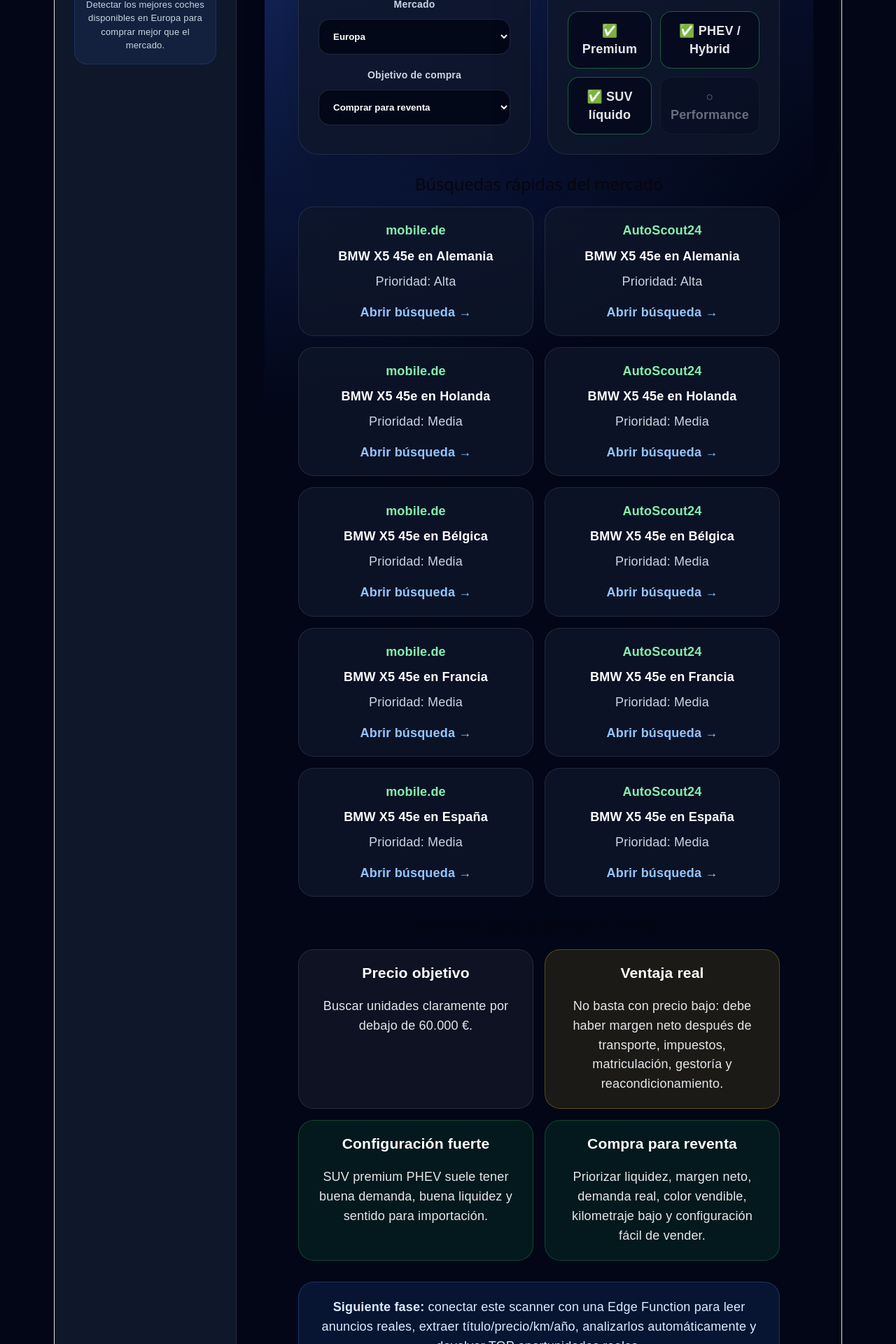
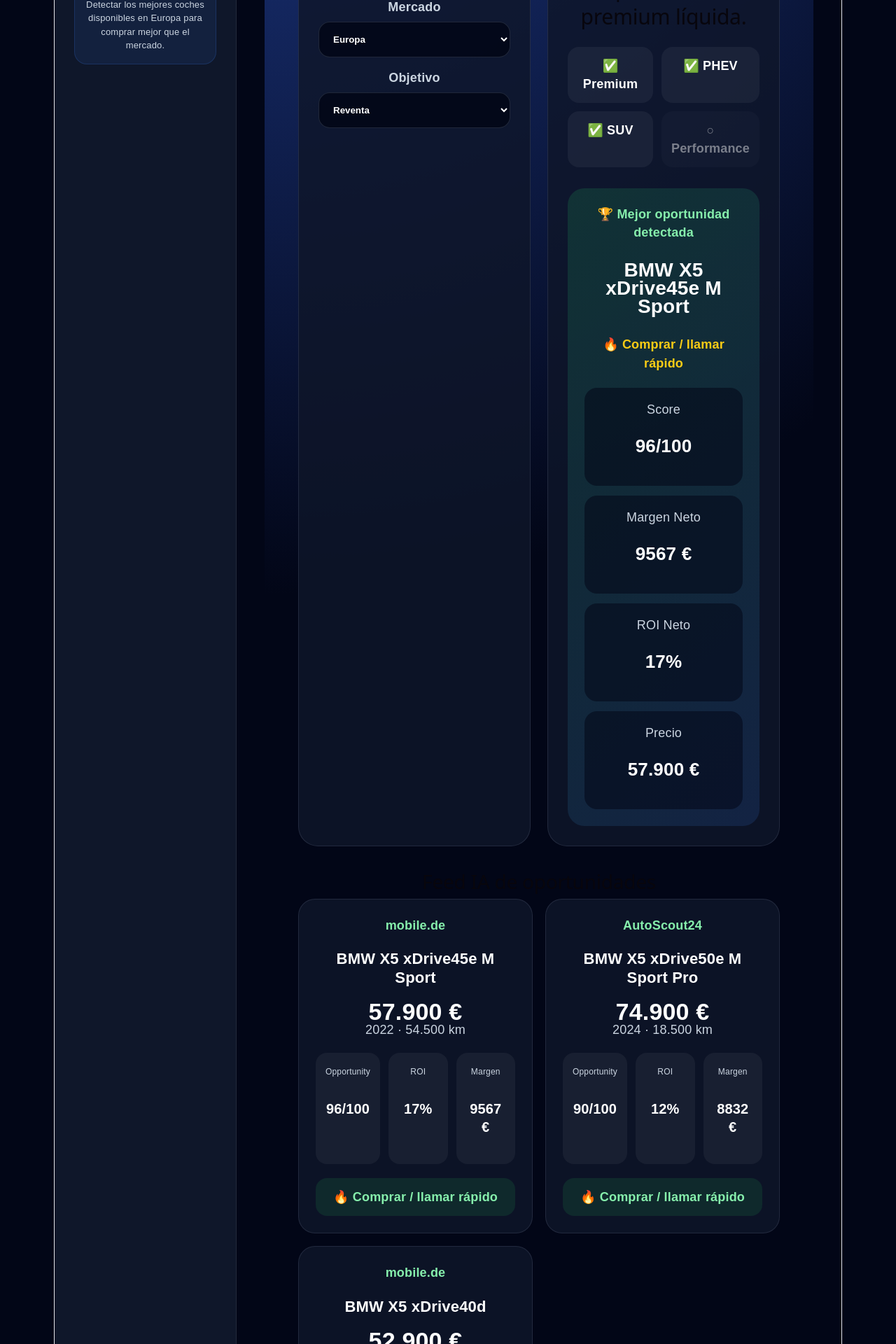
Before and after one commit to inviertetodo-hue/coches-saas-, a React (Vite) app: page / in a window 1280 px wide. Shown: the part 560-2480 px from the top of the page at 70% size. Built offline with nearby package versions, Linux system fonts and the light colour scheme.

Commit message:
add scanner opportunity feed v1

```diff
--- a/src/pages/Scanner.jsx
+++ b/src/pages/Scanner.jsx
@@ -1,5 +1,6 @@
 import { useMemo, useState } from "react";
 import { buildMarketScan } from "../services/marketScanner";
+import { generateMockMarketFeed } from "../services/mockMarketFeed";
 
 export default function Scanner() {
   const [form, setForm] = useState({
@@ -9,7 +10,15 @@ export default function Scanner() {
     useCase: "reventa",
   });
 
-  const scan = useMemo(() => buildMarketScan(form), [form]);
+  const scan = useMemo(
+    () => buildMarketScan(form),
+    [form]
+  );
+
+  const marketFeed = useMemo(
+    () => generateMockMarketFeed(scan),
+    [scan]
+  );
 
   function updateField(field, value) {
     setForm((current) => ({
@@ -31,10 +40,10 @@ export default function Scanner() {
           </h1>
 
           <p style={subtitleStyle}>
-            Escribe qué coche quieres comprar y el
-            sistema prepara una búsqueda inteligente
-            para detectar oportunidades con margen,
-            liquidez y bajo riesgo.
+            El sistema detecta oportunidades,
+            calcula margen neto estimado y
+            prioriza operaciones con mayor
+            potencial.
           </p>
         </div>
 
@@ -52,7 +61,7 @@ export default function Scanner() {
                   event.target.value
                 )
               }
-              placeholder="BMW X5 45e, Audi Q7 TFSIe..."
+              placeholder="BMW X5 45e, Audi Q7..."
               style={inputStyle}
             />
 
@@ -95,7 +104,7 @@ export default function Scanner() {
             </select>
 
             <label style={labelStyle}>
-              Objetivo de compra
+              Objetivo
             </label>
 
             <select
@@ -109,11 +118,11 @@ export default function Scanner() {
               style={inputStyle}
             >
               <option value="reventa">
-                Comprar para reventa
+                Reventa
               </option>
 
               <option value="quedarmelo">
-                Comprar para quedármelo
+                Quedármelo
               </option>
             </select>
           </div>
@@ -135,12 +144,12 @@ export default function Scanner() {
 
               <SemanticBadge
                 active={scan.semantic?.isPhev}
-                label="PHEV / Hybrid"
+                label="PHEV"
               />
 
               <SemanticBadge
                 active={scan.semantic?.isSuv}
-                label="SUV líquido"
+                label="SUV"
               />
 
               <SemanticBadge
@@ -150,42 +159,111 @@ export default function Scanner() {
                 label="Performance"
               />
             </div>
+
+            {marketFeed.best && (
+              <div style={bestDealStyle}>
+                <p style={bestDealLabelStyle}>
+                  🏆 Mejor oportunidad detectada
+                </p>
+
+                <h3 style={bestDealTitleStyle}>
+                  {marketFeed.best.title}
+                </h3>
+
+                <p style={bestDealDecisionStyle}>
+                  {marketFeed.best.decision}
+                </p>
+
+                <div style={bestDealGridStyle}>
+                  <MetricCard
+                    label="Score"
+                    value={`${marketFeed.best.opportunityScore}/100`}
+                  />
+
+                  <MetricCard
+                    label="Margen Neto"
+                    value={`${marketFeed.best.netProfit.toLocaleString(
+                      "es-ES"
+                    )} €`}
+                  />
+
+                  <MetricCard
+                    label="ROI Neto"
+                    value={`${marketFeed.best.netRoi}%`}
+                  />
+
+                  <MetricCard
+                    label="Precio"
+                    value={`${marketFeed.best.price.toLocaleString(
+                      "es-ES"
+                    )} €`}
+                  />
+                </div>
+              </div>
+            )}
           </div>
         </div>
 
         <div style={sectionStyle}>
           <h2 style={sectionTitleStyle}>
-            Búsquedas rápidas del mercado
+            Feed IA de oportunidades
           </h2>
 
-          <div style={linksGridStyle}>
-            {scan.searchLinks.map(
-              (item, index) => (
-                <a
-                  key={`${item.source}-${item.country}-${index}`}
-                  href={item.url}
-                  target="_blank"
-                  rel="noreferrer"
-                  style={linkCardStyle}
+          <div style={feedGridStyle}>
+            {marketFeed.opportunities.map(
+              (item) => (
+                <div
+                  key={item.id}
+                  style={feedCardStyle}
                 >
                   <div>
-                    <p style={sourceStyle}>
+                    <p style={feedSourceStyle}>
                       {item.source}
                     </p>
 
-                    <h3 style={linkTitleStyle}>
-                      {item.label}
+                    <h3 style={feedTitleStyle}>
+                      {item.title}
                     </h3>
 
-                    <p style={countryStyle}>
-                      Prioridad: {item.priority}
+                    <p style={feedPriceStyle}>
+                      {item.price.toLocaleString(
+                        "es-ES"
+                      )}{" "}
+                      €
+                    </p>
+
+                    <p style={feedMetaStyle}>
+                      {item.year} ·{" "}
+                      {item.km.toLocaleString(
+                        "es-ES"
+                      )}{" "}
+                      km
                     </p>
                   </div>
 
-                  <span style={openStyle}>
-                    Abrir búsqueda →
-                  </span>
-                </a>
+                  <div style={feedMetricsStyle}>
+                    <FeedMetric
+                      label="Opportunity"
+                      value={`${item.opportunityScore}/100`}
+                    />
+
+                    <FeedMetric
+                      label="ROI"
+                      value={`${item.netRoi}%`}
+                    />
+
+                    <FeedMetric
+                      label="Margen"
+                      value={`${item.netProfit.toLocaleString(
+                        "es-ES"
+                      )} €`}
+                    />
+                  </div>
+
+                  <div style={decisionStyle}>
+                    {item.decision}
+                  </div>
+                </div>
               )
             )}
           </div>
@@ -193,39 +271,21 @@ export default function Scanner() {
 
         <div style={sectionStyle}>
           <h2 style={sectionTitleStyle}>
-            Criterios para detectar el chollo
+            Inteligencia IA
           </h2>
 
-          <div style={logicGridStyle}>
-            {scan.buyingLogic.map(
-              (item, index) => (
+          <div style={insightGridStyle}>
+            {marketFeed.insights.map(
+              (insight, index) => (
                 <div
-                  key={`${item.title}-${index}`}
-                  style={{
-                    ...logicCardStyle,
-                    ...getLogicStyle(item.type),
-                  }}
+                  key={index}
+                  style={insightCardStyle}
                 >
-                  <h3 style={logicTitleStyle}>
-                    {item.title}
-                  </h3>
-
-                  <p style={logicTextStyle}>
-                    {item.text}
-                  </p>
+                  {insight}
                 </div>
               )
             )}
           </div>
-        </div>
-
-        <div style={nextStepStyle}>
-          <strong>Siguiente fase:</strong>{" "}
-          conectar este scanner con una Edge
-          Function para leer anuncios reales,
-          extraer título/precio/km/año,
-          analizarlos automáticamente y devolver
-          TOP oportunidades reales.
         </div>
       </div>
     </div>
@@ -237,10 +297,7 @@ function SemanticBadge({ active, label }) {
     <div
       style={{
         ...semanticBadgeStyle,
-        opacity: active ? 1 : 0.42,
-        borderColor: active
-          ? "rgba(34,197,94,0.45)"
-          : "rgba(148,163,184,0.18)",
+        opacity: active ? 1 : 0.45,
       }}
     >
       {active ? "✅" : "○"} {label}
@@ -248,30 +305,28 @@ function SemanticBadge({ active, label }) {
   );
 }
 
-function getLogicStyle(type) {
-  if (type === "positive") {
-    return {
-      border:
-        "1px solid rgba(34,197,94,0.28)",
-      background:
-        "rgba(34,197,94,0.10)",
-    };
-  }
+function MetricCard({ label, value }) {
+  return (
+    <div style={metricCardStyle}>
+      <p style={metricLabelStyle}>{label}</p>
 
-  if (type === "warning") {
-    return {
-      border:
-        "1px solid rgba(250,204,21,0.28)",
-      background:
-        "rgba(250,204,21,0.10)",
-    };
-  }
+      <h3 style={metricValueStyle}>{value}</h3>
+    </div>
+  );
+}
 
-  return {
-    border:
-      "1px solid rgba(148,163,184,0.18)",
-    background: "rgba(255,255,255,0.05)",
-  };
+function FeedMetric({ label, value }) {
+  return (
+    <div style={feedMetricStyle}>
+      <p style={feedMetricLabelStyle}>
+        {label}
+      </p>
+
+      <h4 style={feedMetricValueStyle}>
+        {value}
+      </h4>
+    </div>
+  );
 }
 
 const pageStyle = {
@@ -284,18 +339,18 @@ const pageStyle = {
 };
 
 const containerStyle = {
-  maxWidth: "1300px",
+  maxWidth: "1400px",
   margin: "0 auto",
 };
 
 const headerStyle = {
-  marginBottom: "34px",
+  marginBottom: "36px",
 };
 
 const badgeStyle = {
   display: "inline-block",
   background:
-    "rgba(34,197,94,0.14)",
+    "rgba(34,197,94,0.12)",
   color: "#86efac",
   padding: "8px 14px",
   borderRadius: "999px",
@@ -304,15 +359,14 @@ const badgeStyle = {
 };
 
 const titleStyle = {
-  fontSize: "clamp(36px, 6vw, 58px)",
+  fontSize: "clamp(38px, 6vw, 62px)",
   margin: 0,
-  letterSpacing: "-0.04em",
 };
 
 const subtitleStyle = {
   color: "#cbd5e1",
   marginTop: "16px",
-  lineHeight: "1.65",
+  lineHeight: "1.7",
   maxWidth: "780px",
 };
 
@@ -324,12 +378,10 @@ const gridStyle = {
 
 const cardStyle = {
   background: "rgba(15,23,42,0.82)",
+  borderRadius: "28px",
+  padding: "28px",
   border:
     "1px solid rgba(148,163,184,0.16)",
-  borderRadius: "28px",
-  padding: "28px",
-  boxShadow:
-    "0 24px 80px rgba(0,0,0,0.22)",
 };
 
 const labelStyle = {
@@ -338,7 +390,6 @@ const labelStyle = {
   marginBottom: "8px",
   color: "#cbd5e1",
   fontWeight: "800",
-  fontSize: "14px",
 };
 
 const inputStyle = {
@@ -357,13 +408,11 @@ const inputStyle = {
 const sectionLabelStyle = {
   color: "#93c5fd",
   fontWeight: "900",
-  marginTop: 0,
 };
 
 const summaryStyle = {
-  fontSize: "28px",
-  lineHeight: "1.25",
-  marginTop: "12px",
+  fontSize: "30px",
+  lineHeight: "1.3",
 };
 
 const semanticGridStyle = {
@@ -376,93 +425,136 @@ const semanticGridStyle = {
 const semanticBadgeStyle = {
   padding: "14px",
   borderRadius: "16px",
-  background: "rgba(2,6,23,0.65)",
-  border:
-    "1px solid rgba(148,163,184,0.18)",
-  color: "#e5e7eb",
+  background: "rgba(255,255,255,0.05)",
   fontWeight: "900",
 };
 
+const bestDealStyle = {
+  marginTop: "30px",
+  padding: "24px",
+  borderRadius: "24px",
+  background:
+    "linear-gradient(135deg, rgba(34,197,94,0.16), rgba(59,130,246,0.14))",
+};
+
+const bestDealLabelStyle = {
+  color: "#86efac",
+  fontWeight: "900",
+};
+
+const bestDealTitleStyle = {
+  fontSize: "28px",
+};
+
+const bestDealDecisionStyle = {
+  color: "#facc15",
+  fontWeight: "900",
+};
+
+const bestDealGridStyle = {
+  display: "grid",
+  gridTemplateColumns:
+    "repeat(auto-fit,minmax(150px,1fr))",
+  gap: "14px",
+  marginTop: "22px",
+};
+
+const metricCardStyle = {
+  background: "rgba(2,6,23,0.55)",
+  borderRadius: "18px",
+  padding: "18px",
+};
+
+const metricLabelStyle = {
+  color: "#cbd5e1",
+};
+
+const metricValueStyle = {
+  fontSize: "26px",
+};
+
 const sectionStyle = {
-  marginTop: "28px",
+  marginTop: "34px",
 };
 
 const sectionTitleStyle = {
-  fontSize: "24px",
-  marginBottom: "18px",
+  fontSize: "28px",
 };
 
-const linksGridStyle = {
+const feedGridStyle = {
   display: "grid",
   gridTemplateColumns:
-    "repeat(auto-fit, minmax(260px, 1fr))",
-  gap: "16px",
+    "repeat(auto-fit,minmax(320px,1fr))",
+  gap: "18px",
 };
 
-const linkCardStyle = {
-  display: "flex",
-  flexDirection: "column",
-  justifyContent: "space-between",
-  minHeight: "155px",
-  textDecoration: "none",
-  color: "white",
-  background: "rgba(15,23,42,0.78)",
+const feedCardStyle = {
+  background: "rgba(15,23,42,0.82)",
+  borderRadius: "24px",
+  padding: "24px",
   border:
     "1px solid rgba(148,163,184,0.16)",
-  borderRadius: "22px",
-  padding: "20px",
 };
 
-const sourceStyle = {
+const feedSourceStyle = {
   color: "#86efac",
   fontWeight: "900",
-  margin: 0,
 };
 
-const linkTitleStyle = {
-  margin: "10px 0",
-  fontSize: "18px",
+const feedTitleStyle = {
+  fontSize: "22px",
 };
 
-const countryStyle = {
+const feedPriceStyle = {
+  fontSize: "34px",
+  fontWeight: "900",
+};
+
+const feedMetaStyle = {
   color: "#cbd5e1",
 };
 
-const openStyle = {
-  color: "#93c5fd",
-  fontWeight: "900",
-  marginTop: "18px",
+const feedMetricsStyle = {
+  display: "grid",
+  gridTemplateColumns: "1fr 1fr 1fr",
+  gap: "12px",
+  marginTop: "20px",
 };
 
-const logicGridStyle = {
-  display: "grid",
-  gridTemplateColumns:
-    "repeat(auto-fit, minmax(280px, 1fr))",
-  gap: "16px",
+const feedMetricStyle = {
+  background: "rgba(255,255,255,0.05)",
+  borderRadius: "16px",
+  padding: "14px",
 };
 
-const logicCardStyle = {
-  borderRadius: "22px",
-  padding: "20px",
+const feedMetricLabelStyle = {
+  color: "#cbd5e1",
+  fontSize: "12px",
 };
 
-const logicTitleStyle = {
-  marginTop: 0,
+const feedMetricValueStyle = {
+  fontSize: "20px",
 };
 
-const logicTextStyle = {
-  color: "#e5e7eb",
-  lineHeight: "1.55",
+const decisionStyle = {
+  marginTop: "20px",
+  padding: "14px",
+  borderRadius: "16px",
+  background:
+    "rgba(34,197,94,0.12)",
+  color: "#86efac",
+  fontWeight: "900",
+  textAlign: "center",
 };
 
-const nextStepStyle = {
-  marginTop: "30px",
-  padding: "22px",
-  borderRadius: "22px",
-  background:
-    "rgba(59,130,246,0.12)",
-  border:
-    "1px solid rgba(59,130,246,0.28)",
-  color: "#dbeafe",
-  lineHeight: "1.55",
+const insightGridStyle = {
+  display: "grid",
+  gap: "14px",
 };
+
+const insightCardStyle = {
+  background: "rgba(255,255,255,0.05)",
+  borderRadius: "18px",
+  padding: "18px",
+  fontWeight: "700",
+};
--- /dev/null
+++ b/src/services/mockMarketFeed.js
@@ -0,0 +1,239 @@
+import { analyzeCar } from "./profitAnalyzer";
+
+export function generateMockMarketFeed(scan) {
+  const query = String(scan?.query || "BMW X5 45e").trim();
+
+  const listings = buildMockListings(query);
+
+  const opportunities = listings
+    .map((car) => {
+      const estimatedMarketPrice = Math.round(car.price * car.marketMultiplier);
+
+      const analysis = analyzeCar({
+        ...car,
+        estimatedMarketPrice,
+      });
+
+      const netCosts = estimateImportCosts(car);
+      const netProfit = Math.round(analysis.estimatedProfit - netCosts.total);
+      const netRoi =
+        car.price > 0 ? Math.round((netProfit / car.price) * 100) : 0;
+
+      const opportunityScore = calculateOpportunityScore({
+        analysis,
+        netProfit,
+        netRoi,
+        car,
+      });
+
+      return {
+        ...car,
+        estimatedMarketPrice,
+        analysis,
+        netCosts,
+        netProfit,
+        netRoi,
+        opportunityScore,
+        decision: buildDecision(opportunityScore, netProfit, analysis),
+      };
+    })
+    .sort((a, b) => b.opportunityScore - a.opportunityScore);
+
+  return {
+    total: opportunities.length,
+    best: opportunities[0] || null,
+    opportunities,
+    insights: buildFeedInsights(opportunities),
+  };
+}
+
+function buildMockListings(query) {
+  const text = query.toLowerCase();
+
+  if (text.includes("x5")) {
+    return [
+      {
+        id: "mock-x5-1",
+        title: "BMW X5 xDrive45e M Sport",
+        brand: "BMW",
+        model: "X5",
+        price: 57900,
+        km: 54500,
+        year: 2022,
+        country: "Alemania",
+        fuelType: "PHEV",
+        drivetrain: "xDrive AWD",
+        bodyType: "SUV",
+        performancePackage: "M Sport",
+        electrified: true,
+        marketMultiplier: 1.23,
+        source: "mobile.de",
+      },
+      {
+        id: "mock-x5-2",
+        title: "BMW X5 xDrive50e M Sport Pro",
+        brand: "BMW",
+        model: "X5",
+        price: 74900,
+        km: 18500,
+        year: 2024,
+        country: "Alemania",
+        fuelType: "PHEV",
+        drivetrain: "xDrive AWD",
+        bodyType: "SUV",
+        performancePackage: "M Sport",
+        electrified: true,
+        marketMultiplier: 1.18,
+        source: "AutoScout24",
+      },
+      {
+        id: "mock-x5-3",
+        title: "BMW X5 xDrive40d",
+        brand: "BMW",
+        model: "X5",
+        price: 52900,
+        km: 89000,
+        year: 2021,
+        country: "Holanda",
+        fuelType: "Diesel",
+        drivetrain: "xDrive AWD",
+        bodyType: "SUV",
+        performancePackage: "",
+        electrified: false,
+        marketMultiplier: 1.12,
+        source: "mobile.de",
+      },
+    ];
+  }
+
+  return [
+    {
+      id: "mock-generic-1",
+      title: `${query} Premium Opportunity`,
+      brand: detectBrand(query),
+      model: query,
+      price: 44900,
+      km: 42000,
+      year: 2022,
+      country: "Alemania",
+      fuelType: "",
+      drivetrain: "",
+      bodyType: "",
+      performancePackage: "",
+      electrified: false,
+      marketMultiplier: 1.16,
+      source: "mobile.de",
+    },
+    {
+      id: "mock-generic-2",
+      title: `${query} Low KM`,
+      brand: detectBrand(query),
+      model: query,
+      price: 51900,
+      km: 21000,
+      year: 2023,
+      country: "Bélgica",
+      fuelType: "",
+      drivetrain: "",
+      bodyType: "",
+      performancePackage: "",
+      electrified: false,
+      marketMultiplier: 1.11,
+      source: "AutoScout24",
+    },
+  ];
+}
+
+function estimateImportCosts(car) {
+  const transport = car.country === "Alemania" ? 900 : 1200;
+  const registration = 750;
+  const gestor = 450;
+  const inspection = 350;
+  const detailing = 400;
+  const riskBuffer = car.price >= 70000 ? 1800 : 900;
+
+  const total =
+    transport + registration + gestor + inspection + detailing + riskBuffer;
+
+  return {
+    transport,
+    registration,
+    gestor,
+    inspection,
+    detailing,
+    riskBuffer,
+    total,
+  };
+}
+
+function calculateOpportunityScore({ analysis, netProfit, netRoi, car }) {
+  let score = 0;
+
+  score += Number(analysis.score || 0) * 0.45;
+  score += Math.max(netRoi, 0) * 1.15;
+  score += Math.min(Math.max(netProfit, 0) / 1000, 25);
+
+  if (car.fuelType === "PHEV") score += 6;
+  if (car.bodyType === "SUV") score += 7;
+  if (car.drivetrain) score += 4;
+  if (car.km <= 60000) score += 5;
+  if (car.price >= 90000) score -= 10;
+
+  return clampScore(score);
+}
+
+function buildDecision(score, netProfit, analysis) {
+  if (score >= 82 && netProfit > 7000) {
+    return "🔥 Comprar / llamar rápido";
+  }
+
+  if (score >= 68 && netProfit > 3500) {
+    return "🟢 Buena oportunidad";
+  }
+
+  if (score >= 52) {
+    return "🟡 Analizar con calma";
+  }
+
+  if (analysis.recommendation === "❌ DESCARTAR") {
+    return "❌ Descartar";
+  }
+
+  return "⚠️ Poco margen real";
+}
+
+function buildFeedInsights(opportunities) {
+  if (!opportunities.length) {
+    return ["No hay oportunidades suficientes para comparar."];
+  }
+
+  const best = opportunities[0];
+
+  return [
+    `🥇 Mejor oportunidad detectada: ${best.title}.`,
+    `💰 Margen neto estimado: ${best.netProfit.toLocaleString("es-ES")} €.`,
+    `📊 ROI neto estimado: ${best.netRoi}%.`,
+    "🧠 Este feed es simulado para validar lógica antes de scraping real.",
+  ];
+}
+
+function detectBrand(query) {
+  const text = String(query || "").toLowerCase();
+
+  if (text.includes("bmw")) return "BMW";
+  if (text.includes("audi")) return "Audi";
+  if (text.includes("mercedes")) return "Mercedes-Benz";
+  if (text.includes("porsche")) return "Porsche";
+  if (text.includes("volvo")) return "Volvo";
+
+  return "";
+}
+
+function clampScore(value) {
+  const number = Math.round(Number(value || 0));
+
+  if (number > 100) return 100;
+  if (number < 0) return 0;
+
+  return number;
+}
```
